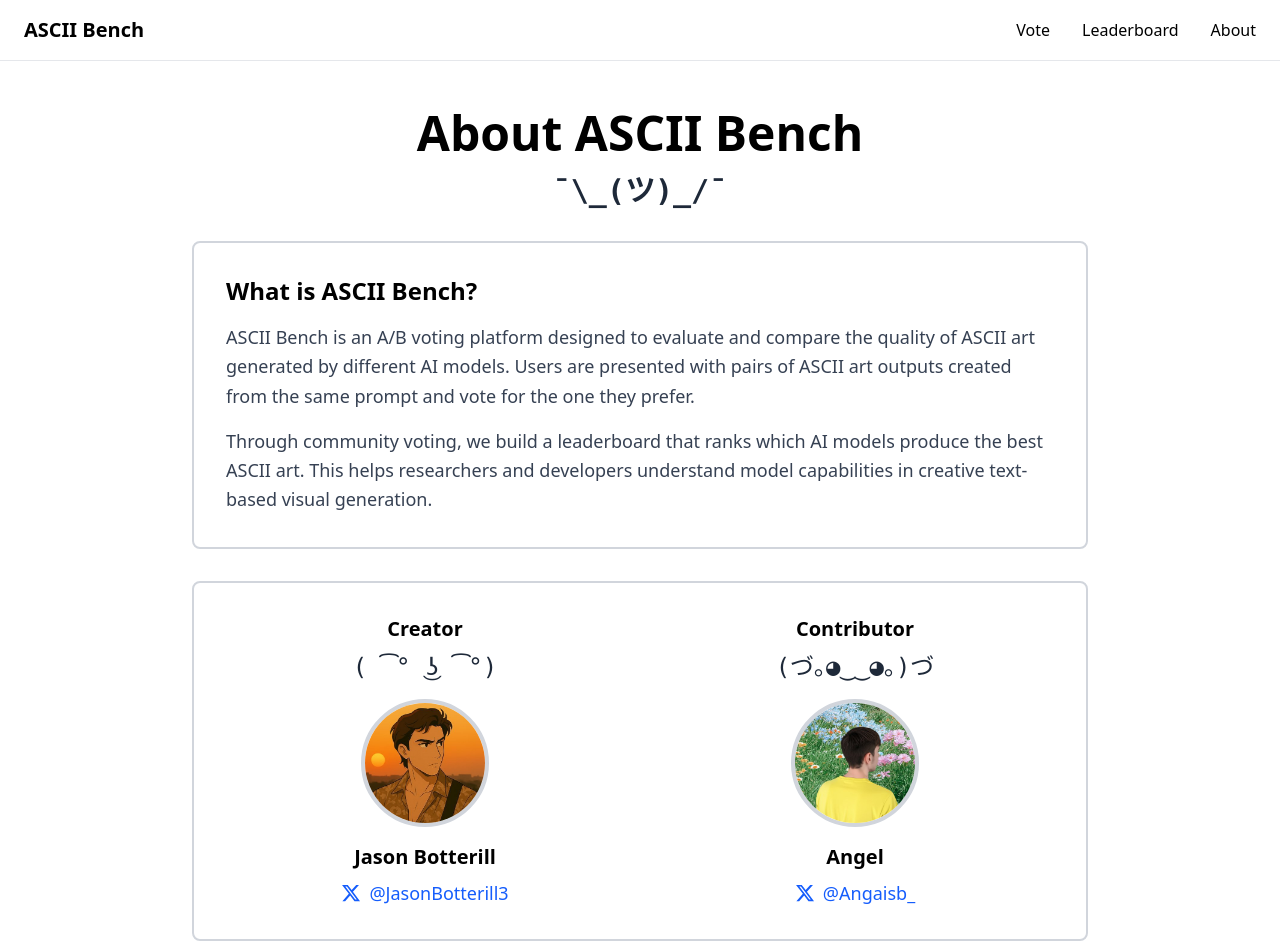
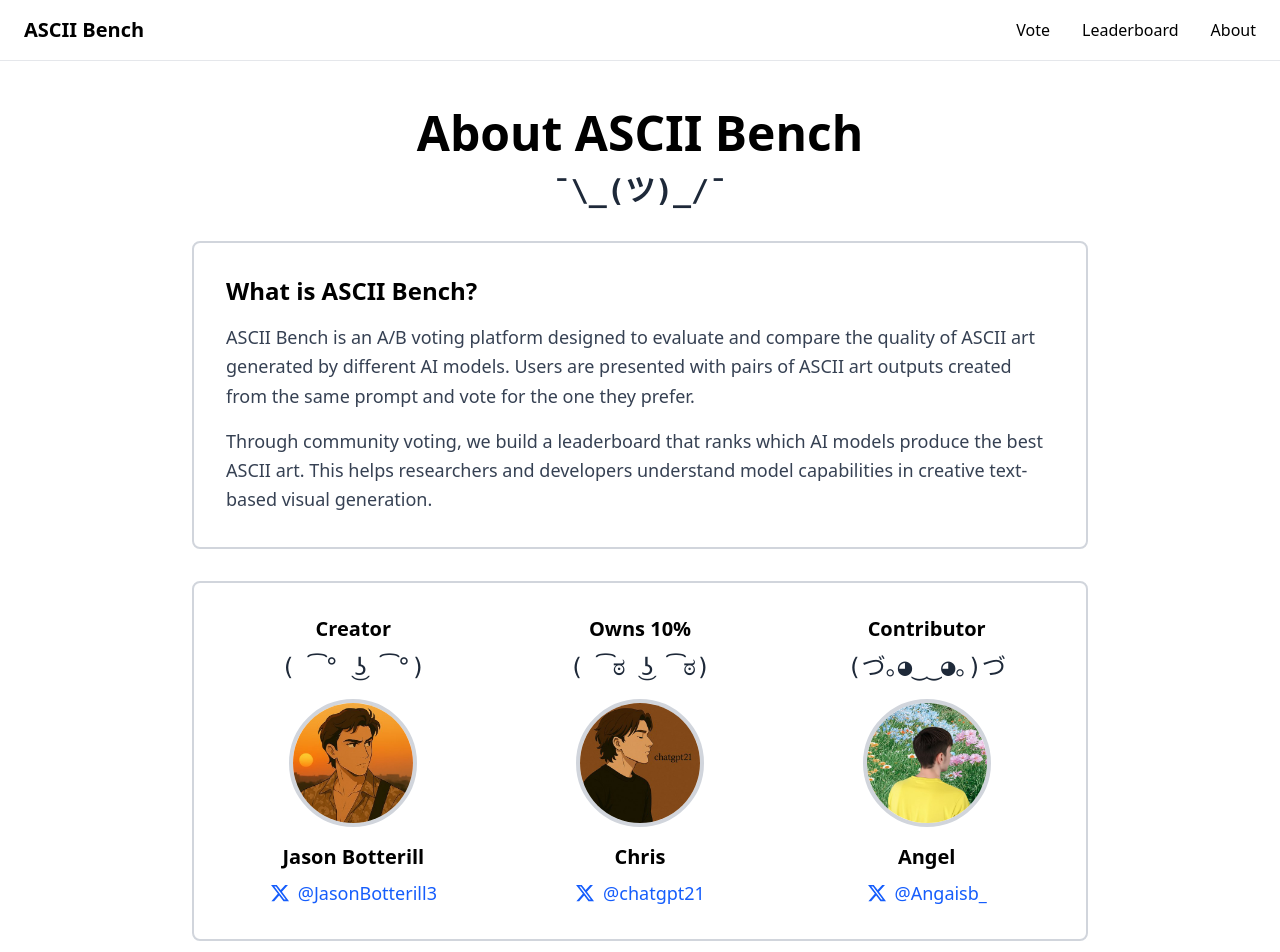
Before and after one commit to jasonthepenguin/ascii-bench, a Next.js app: page /about in a window 1280 px wide. Shown: the top 952 px of the page. Built offline with nearby package versions, Linux system fonts and the light colour scheme.

Commit message:
Add chris credit

```diff
--- a/app/about/page.tsx
+++ b/app/about/page.tsx
@@ -29,7 +29,7 @@ export default function About() {
 
         {/* Creator Section */}
         <div className="bg-white border-2 border-gray-300 rounded-lg p-8">
-          <div className="grid grid-cols-1 md:grid-cols-2 gap-8">
+          <div className="grid grid-cols-1 md:grid-cols-3 gap-8">
             {/* Jason */}
             <div className="flex flex-col items-center">
               <h2 className="text-xl font-semibold mb-2 text-black">Creator</h2>
@@ -59,6 +59,38 @@ export default function About() {
                   <path d="M18.244 2.25h3.308l-7.227 8.26 8.502 11.24H16.17l-5.214-6.817L4.99 21.75H1.68l7.73-8.835L1.254 2.25H8.08l4.713 6.231zm-1.161 17.52h1.833L7.084 4.126H5.117z"/>
                 </svg>
                 @JasonBotterill3
+              </Link>
+            </div>
+
+            {/* Chris */}
+            <div className="flex flex-col items-center">
+              <h2 className="text-xl font-semibold mb-2 text-black">Owns 10%</h2>
+              <pre className="text-2xl mb-4 text-gray-800">
+{`( ͡ಠ ͜ʖ ͡ಠ)`}
+              </pre>
+              <div className="mb-4 relative w-32 h-32 rounded-full overflow-hidden border-4 border-gray-300">
+                <Image
+                  src="/chris.jpg"
+                  alt="Chris"
+                  fill
+                  className="object-cover"
+                />
+              </div>
+              <p className="text-xl font-semibold mb-2">Chris</p>
+              <Link
+                href="https://x.com/chatgpt21"
+                target="_blank"
+                rel="noopener noreferrer"
+                className="text-blue-600 hover:text-blue-800 transition-colors text-lg flex items-center gap-2"
+              >
+                <svg
+                  className="w-5 h-5"
+                  fill="currentColor"
+                  viewBox="0 0 24 24"
+                >
+                  <path d="M18.244 2.25h3.308l-7.227 8.26 8.502 11.24H16.17l-5.214-6.817L4.99 21.75H1.68l7.73-8.835L1.254 2.25H8.08l4.713 6.231zm-1.161 17.52h1.833L7.084 4.126H5.117z"/>
+                </svg>
+                @chatgpt21
               </Link>
             </div>
 
```
Also changed, not shown: public/chris.jpg (added), 1 other file (tests, documents, lock files or other folders).
